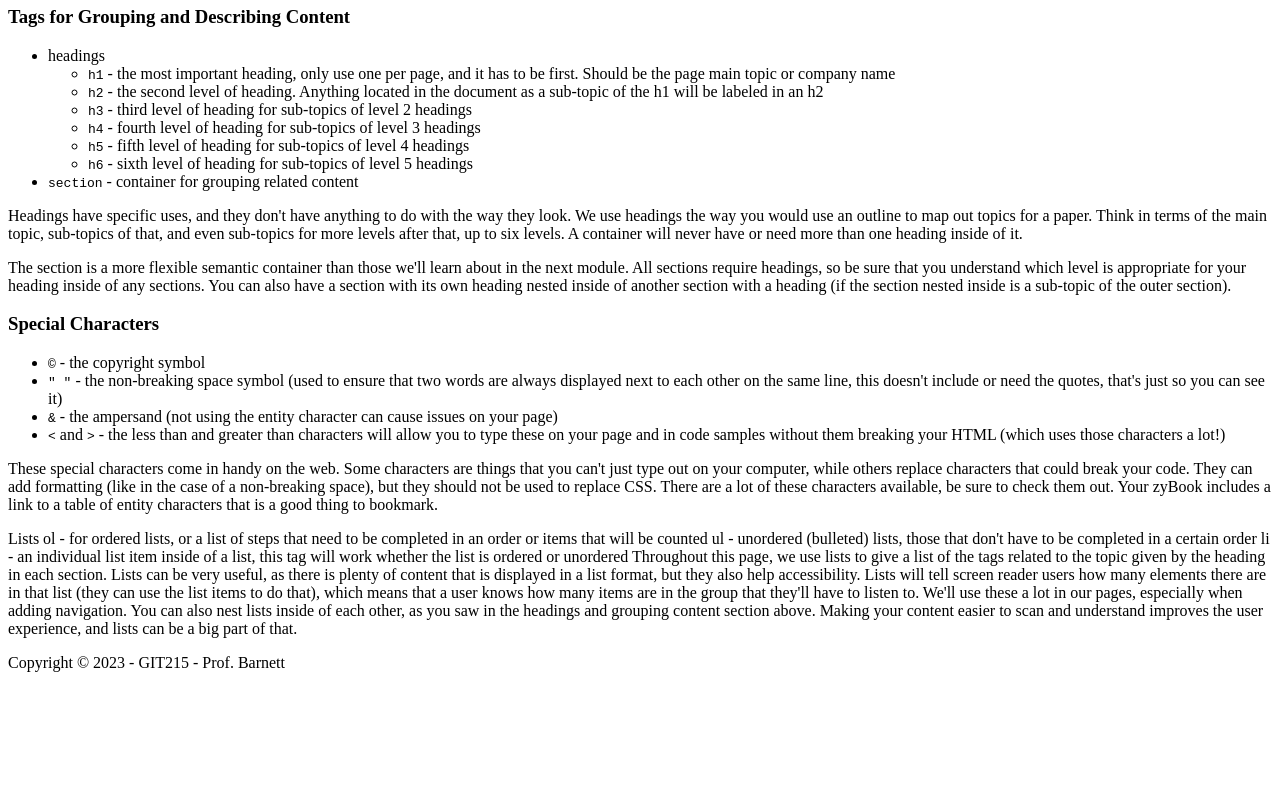
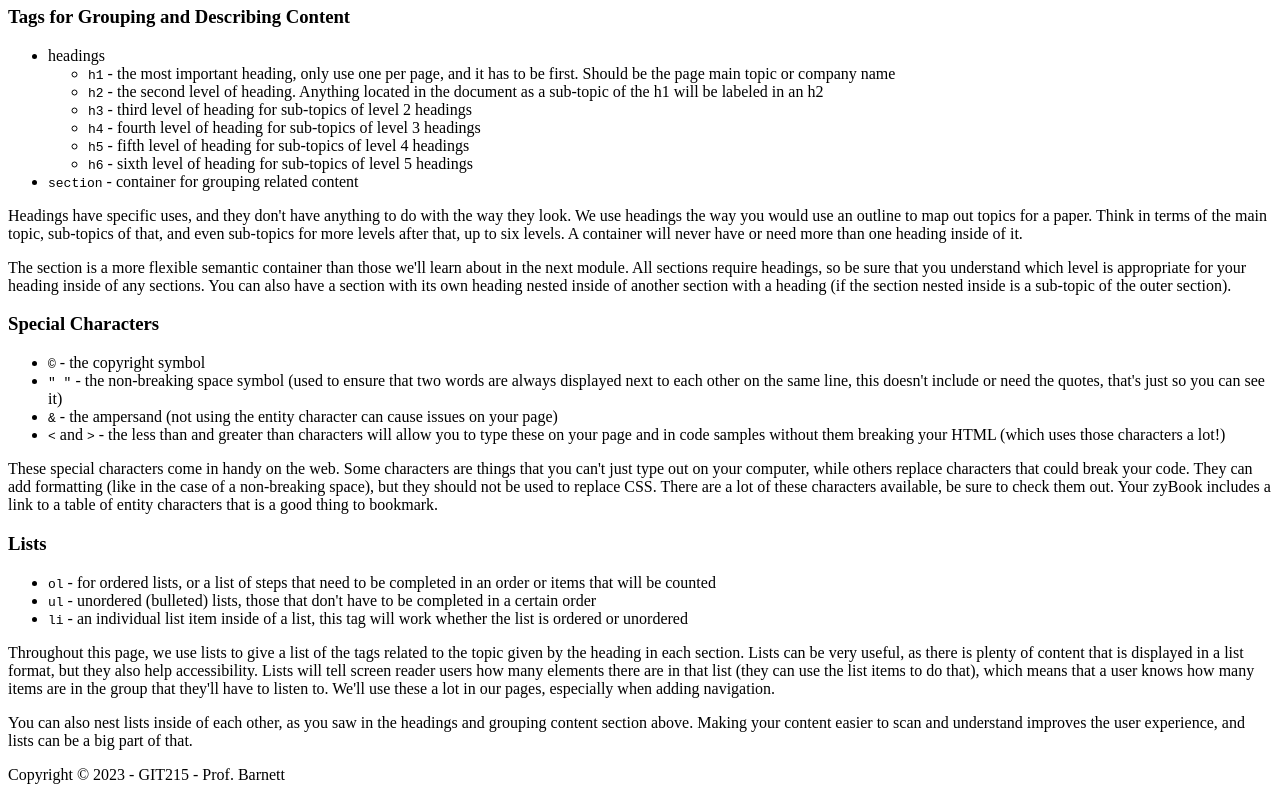
Before and after one commit to zjwebbASU/semantic-practice, a plain HTML site: page index.html in a window 1280 px wide. Shown: the part 677-1477 px from the top of the page. Before the commit the page ends 1365 px from the top, so only its background shows below. Drawn offline with Linux system fonts and the light colour scheme.

Commit message:
Complete updates
Markup complete, all tags present.

```diff
--- a/index.html
+++ b/index.html
@@ -86,14 +86,18 @@
             </section>
 
            <section>
-               Lists
-               ol - for ordered lists, or a list of steps that need to be completed in an order or items that will be counted
-               ul - unordered (bulleted) lists, those that don't have to be completed in a certain order
-               li - an individual list item inside of a list, this tag will work whether the list is ordered or unordered
-
-               Throughout this page, we use lists to give a list of the tags related to the topic given by the heading in each section. Lists can be very useful, as there is plenty of content that is displayed in a list format, but they also help accessibility. Lists will tell screen reader users how many elements there are in that list (they can use the list items to do that), which means that a user knows how many items are in the group that they'll have to listen to. We'll use these a lot in our pages, especially when adding navigation.
-
-               You can also nest lists inside of each other, as you saw in the headings and grouping content section above. Making your content easier to scan and understand improves the user experience, and lists can be a big part of that.
+               <h3>Lists</h3>
+               <ul>
+                   <li><code>ol</code> - for ordered lists, or a list of steps that need to be completed in an order or items that will be counted</li>
+                   <li><code>ul</code> - unordered (bulleted) lists, those that don't have to be completed in a certain order</li>
+                   <li><code>li</code> - an individual list item inside of a list, this tag will work whether the list is ordered or unordered</li>
+                </ul>
+              <p>
+                  Throughout this page, we use lists to give a list of the tags related to the topic given by the heading in each section. Lists can be very useful, as there is plenty of content that is displayed in a list format, but they also help accessibility. Lists will tell screen reader users how many elements there are in that list (they can use the list items to do that), which means that a user knows how many items are in the group that they'll have to listen to. We'll use these a lot in our pages, especially when adding navigation.
+              </p>
+               <p>
+                   You can also nest lists inside of each other, as you saw in the headings and grouping content section above. Making your content easier to scan and understand improves the user experience, and lists can be a big part of that.
+                </p>
             </section>
 
         </main>
```
